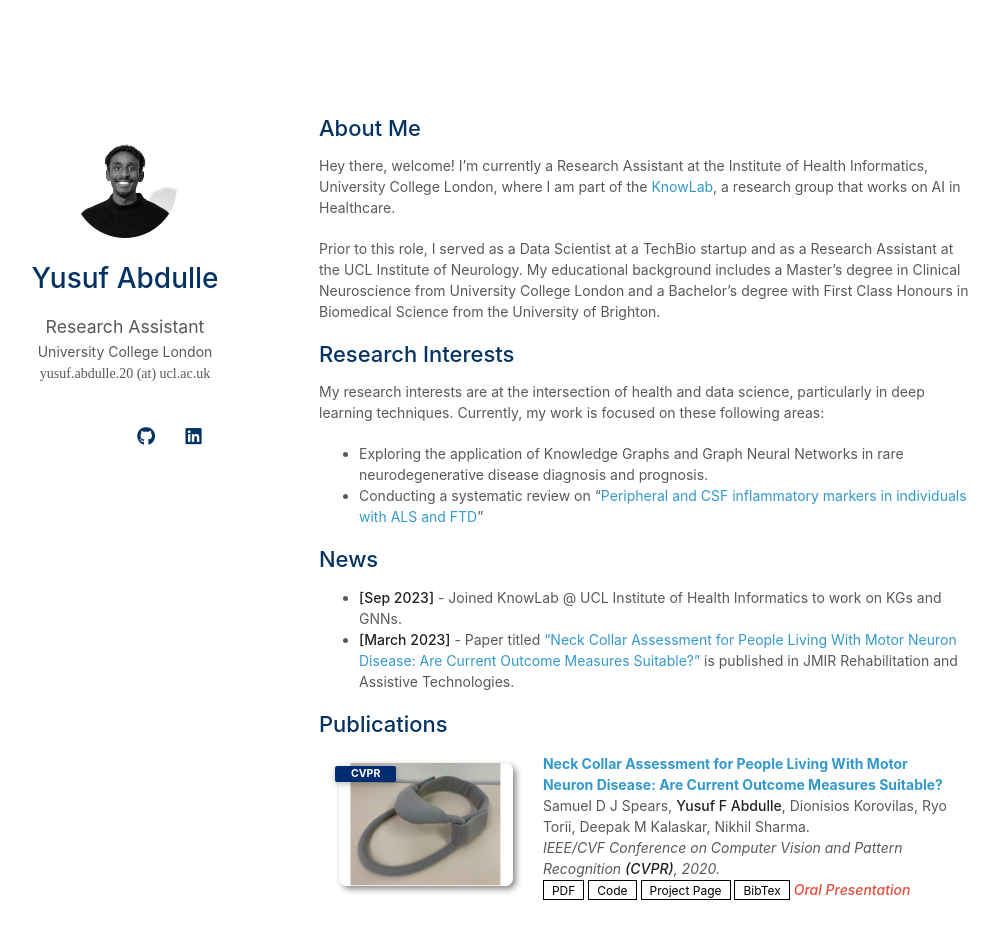
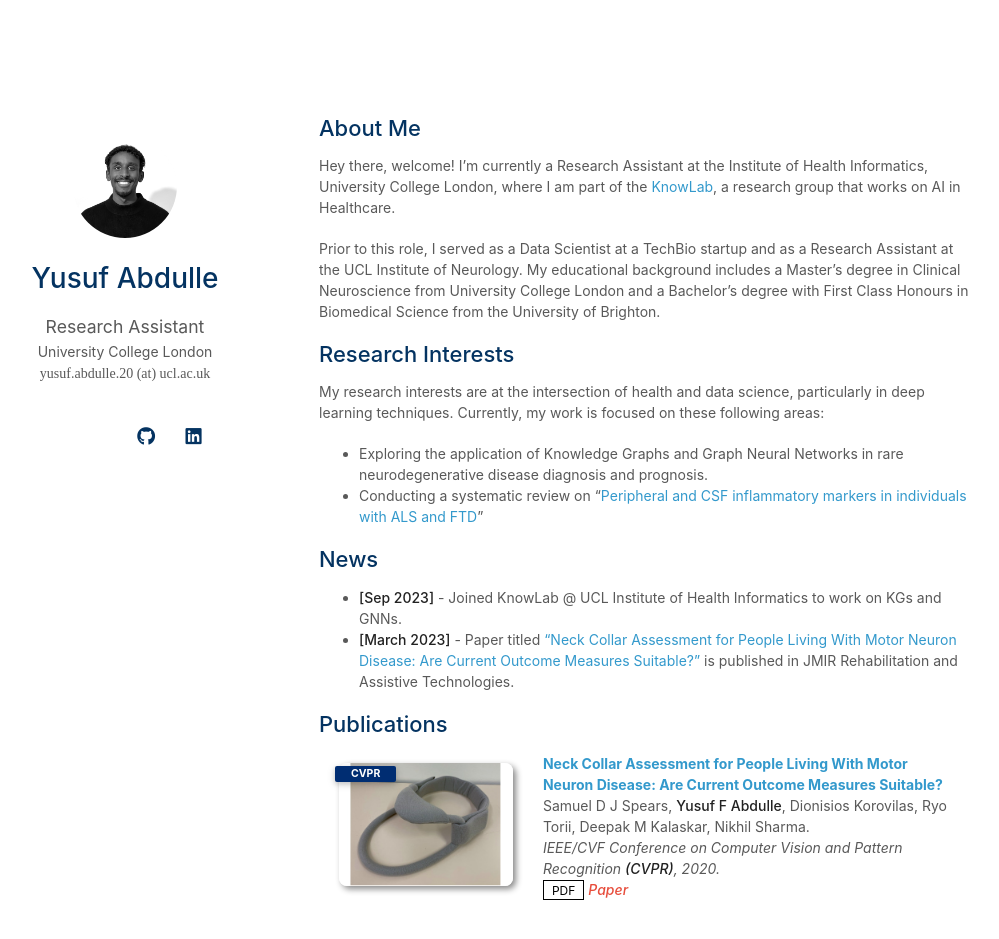
Before and after one commit to yabdulle/yabdulle.github.io, a Jekyll site: the page built from index.md, in a window 1280 px wide and 1020 px high. Shown: the top 939 px of the window, without its empty margins (151-1150 px from the left). Built offline with Jekyll 4.4.1, drawn with Linux system fonts in a browser that asks for light colours; nearby versions of some CDN libraries; a style sheet for code colours, icons or effects is not loaded; our own code applies the rules of GitHub Pages for plain Markdown files.

Commit message:
Update publications.yml

```diff
--- a/_data/publications.yml
+++ b/_data/publications.yml
@@ -5,8 +5,5 @@ main:
     conference_short: CVPR
     conference: IEEE/CVF Conference on Computer Vision and Pattern Recognition <strong>(CVPR)</strong>, 2020.
     pdf: https://discovery.ucl.ac.uk/id/eprint/10166596/1/PDF.pdf
-    code: https://github.com/yaoyao-liu/class-incremental-learning/tree/main/mnemonics-training
-    page: https://class-il.mpi-inf.mpg.de/mnemonics/
-    bibtex: https://class-il.mpi-inf.mpg.de/mnemonics/
-    notes: Oral Presentation
+    notes: Paper
     image: ./assets/img/teaser_example.png
```
